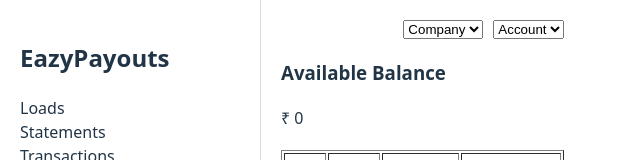
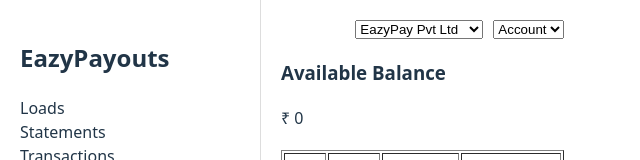
Before and after one commit to Aniruddh1408/Payments-Dashboard, a React (Vite) app: page / in a window 1280 px wide. Shown: the top 160 px of the page, without its empty margins (0-640 px from the left). Built offline with nearby package versions, Linux system fonts and the light colour scheme.

Commit message:
Code to select company and remember

```diff
--- a/src/App.jsx
+++ b/src/App.jsx
@@ -1,8 +1,7 @@
+import { useState } from "react";
 import companies from "./data/companies";
-import { useState } from "react";
 
 function App() {
-  console.log(companies);
   const [selectedCompanyIndex, setSelectedCompanyIndex] = useState(0);
 
   return (
@@ -30,10 +29,22 @@
 
         {/* Top bar */}
         <div style={{ display: "flex", justifyContent: "flex-end", gap: "10px" }}>
-          <select>
-            <option>Company</option>
+
+          {/* Company dropdown (CONNECTED TO DATA) */}
+          <select
+            value={selectedCompanyIndex}
+            onChange={(e) =>
+              setSelectedCompanyIndex(Number(e.target.value))
+            }
+          >
+            {companies.map((company, index) => (
+              <option key={index} value={index}>
+                {company.name}
+              </option>
+            ))}
           </select>
 
+          {/* Account dropdown (NOT CONNECTED YET) */}
           <select>
             <option>Account</option>
           </select>
```
